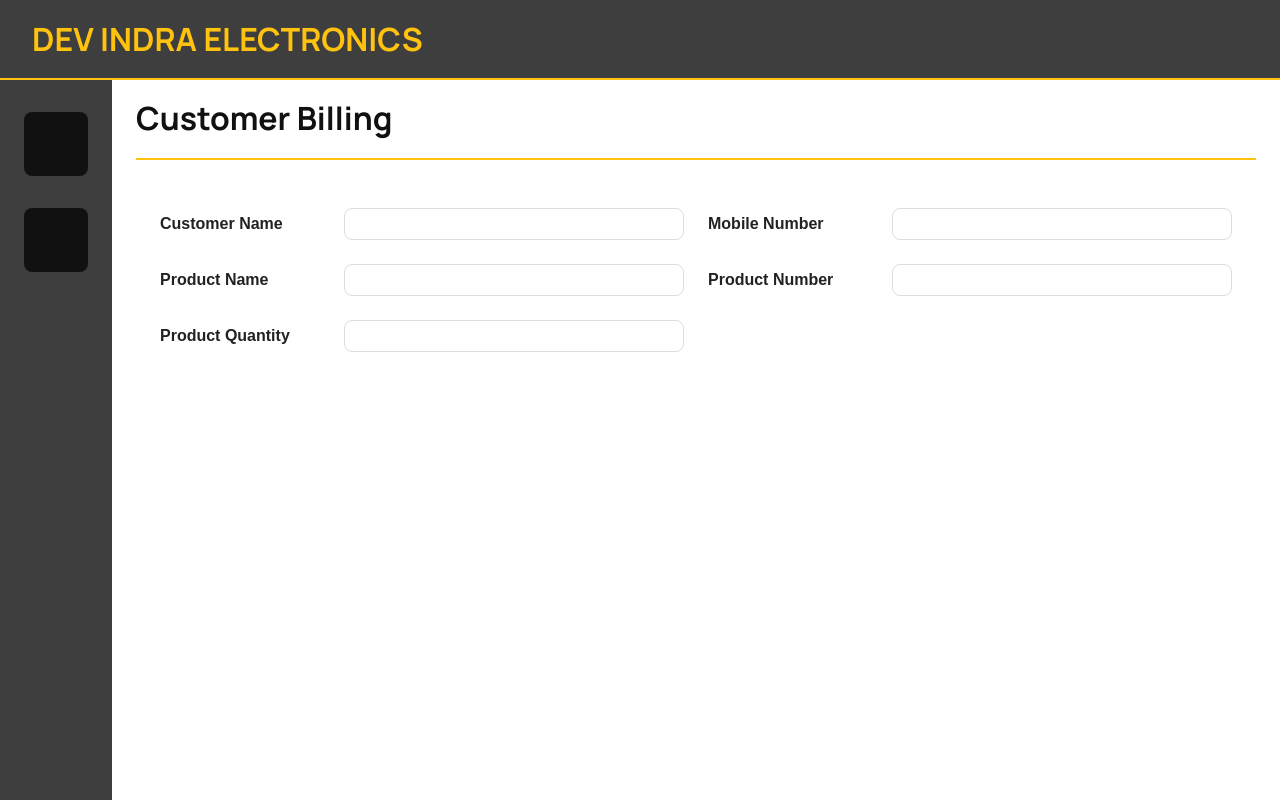
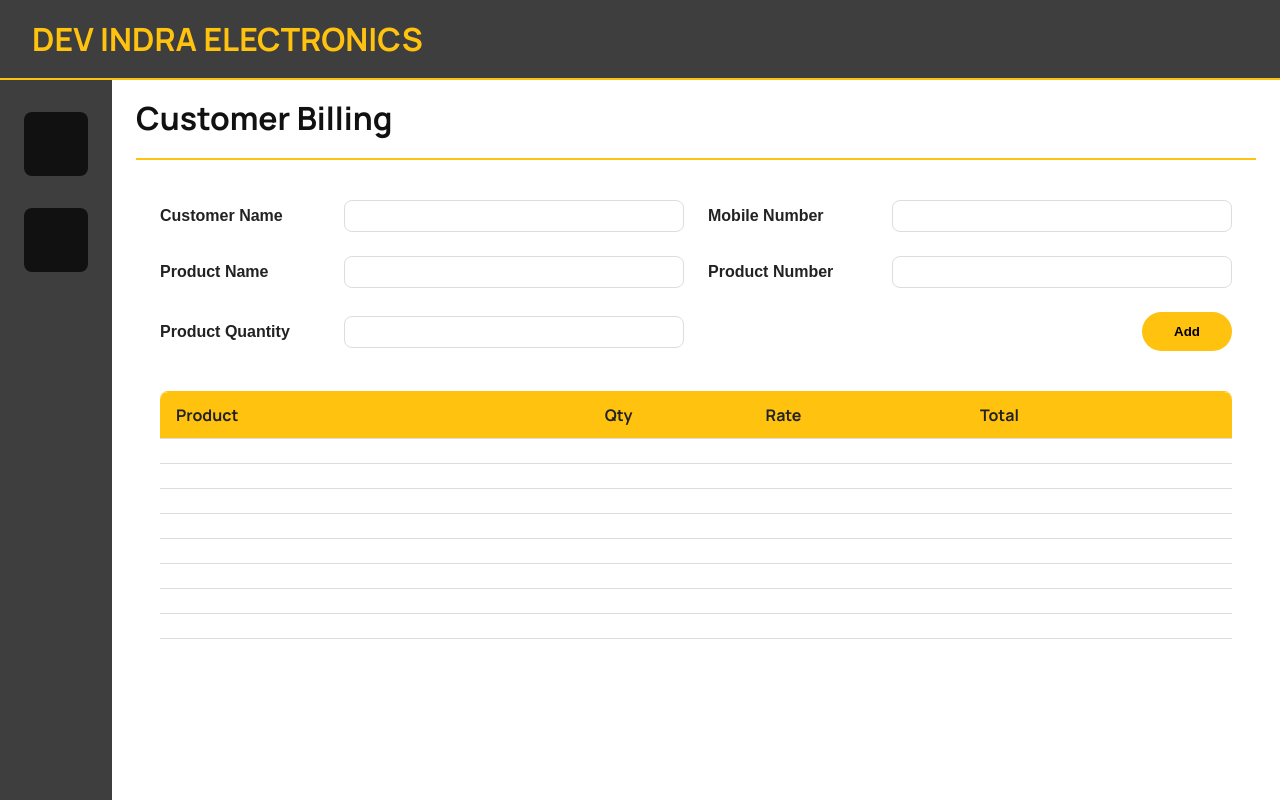
Before and after one commit to RahulKantKumar/shop-management-tool, a React (Vite) app: page /billing in a window 1280 px wide. Built offline with nearby package versions, Linux system fonts and the light colour scheme.

Commit message:
[#001]-Added table and add cta on the billing page.

```diff
--- /dev/null
+++ b/src/assets/ShopButton.scss
@@ -0,0 +1,25 @@
+$base-color: #ffc20f;
+$hover-color: #d6a108;
+$disabled-color: #f2e6a3;
+$text-color: #000000;
+
+.shop-button {
+    background-color: $base-color;
+    color: $text-color;
+    width: fit-content;
+    padding: 12px 32px;
+    border: none;
+    border-radius: 32px;
+    font-weight: 600;
+    cursor: pointer;
+    transition: background-color 0.3s ease;
+
+    &:hover:not(.disabled) {
+        background-color: $hover-color;
+    }
+
+    &.disabled {
+        background-color: $disabled-color;
+        cursor: not-allowed;
+    }
+}
--- /dev/null
+++ b/src/assets/ShopButton.tsx
@@ -0,0 +1,22 @@
+import React from 'react';
+import './ShopButton.scss';
+
+type ShopButtonProps = {
+  text: string;
+  onClick?: () => void;
+  disabled?: boolean;
+};
+
+const ShopButton: React.FC<ShopButtonProps> = ({ text, onClick, disabled = false }) => {
+  return (
+    <button
+      className={`shop-button${disabled ? ' disabled' : ''}`}
+      onClick={onClick}
+      disabled={disabled}
+    >
+      {text}
+    </button>
+  );
+};
+
+export default ShopButton;
--- /dev/null
+++ b/src/components/ShopTables.scss
@@ -0,0 +1,124 @@
+.shop-table-container {
+  width: 100%;
+  box-sizing: border-box;
+  overflow-y: auto;
+  overflow: hidden;
+  border-top: 1px solid #ffc20f;
+  border-radius: 8px 8px 0 0;
+
+  @media (max-width: 1024px) {
+
+  }
+
+  @media (max-width: 768px) {
+
+  }
+
+  @media (max-width: 600px) {
+
+  }
+}
+
+.shop-table {
+  width: 100%;
+  border-collapse: separate;
+  border-spacing: 0;
+
+  th, td {
+    padding: 12px 16px;
+    text-align: left;
+    border-bottom: 1px solid #ddd;
+  }
+
+  thead tr:first-child {
+    th:first-child {
+      border-top-left-radius: 8px;
+    }
+
+    th:last-child {
+      border-top-right-radius: 8px;
+    }
+  }
+
+  th {
+    background-color: #ffc20f;
+    font-weight: 600;
+    position: sticky;
+    top: 0;
+    z-index: 10;
+  }
+}
+
+.action-column {
+  width: 50px;
+  text-align: center;
+}
+
+.action-button {
+  background: none;
+  border: none;
+  cursor: pointer;
+  font-size: 16px;
+  padding: 4px;
+
+  &:hover {
+    opacity: 0.8;
+  }
+}
+
+/* Zebra striping */
+.even-row {
+  background-color: #ffffff;
+}
+
+.odd-row {
+  background-color: #403f3c; /* Matches BillingPage color scheme */
+}
+
+/* Responsive adjustments */
+@media (max-width: 600px) {
+  .shop-table {
+    display: block;
+
+    thead {
+      display: none;
+    }
+
+    tbody {
+      display: block;
+    }
+
+    tr {
+      display: block;
+      margin-bottom: 16px;
+      border: 1px solid #ddd;
+      border-radius: 8px;
+      padding: 12px;
+    }
+
+    td {
+      display: flex;
+      justify-content: space-between;
+      align-items: center;
+      padding: 8px;
+      border: none;
+      text-align: right;
+
+      &::before {
+        content: attr(data-label);
+        font-weight: 600;
+        margin-right: 16px;
+        text-align: left;
+      }
+    }
+
+    .action-column {
+      display: flex;
+      justify-content: flex-end;
+      width: 100%;
+      border-bottom: 1px solid #eee;
+      margin-bottom: 8px;
+      padding-bottom: 8px;
+    }
+  }
+}
--- /dev/null
+++ b/src/components/ShopTables.tsx
@@ -0,0 +1,37 @@
+import React from "react";
+import "./ShopTables.scss";
+
+type ShopTableProps = {
+  tableColumns: { key: string; header: string; width: string }[];
+};
+
+const ShopTable: React.FC<ShopTableProps> = ({ tableColumns }) => {
+  return (
+    <div className="shop-table-container">
+      <table className="shop-table">
+        <thead>
+          <tr>
+            {tableColumns.map((col) => (
+              <th key={col.key} style={{ width: col.width }}>
+                {col.header}
+              </th>
+            ))}
+          </tr>
+        </thead>
+        <tbody>
+          {[...Array(8)].map((_, idx) => (
+            <tr key={idx} className="empty-row">
+              {tableColumns.map((col) => (
+                <td key={col.key} data-label={col.header}>
+                  {/* Empty cell for styling and spacing */}
+                </td>
+              ))}
+            </tr>
+          ))}
+        </tbody>
+      </table>
+    </div>
+  );
+};
+
+export default ShopTable;
--- a/src/pages/BillingPage.scss
+++ b/src/pages/BillingPage.scss
@@ -17,8 +17,8 @@
         font-size: 32px;
         font-weight: 800;
         text-align: left;
-        margin: 0 24px 48px 24px;
-        box-sizing: border-box; // Added
+        margin: 0 24px 40px 24px;
+        box-sizing: border-box;
     }
 
     &__form-grid {
@@ -115,7 +115,11 @@
         }
     }
 
-    // Tablet (768px - 1024px)
+    &__table {
+        margin-top: 40px;
+        padding: 0 48px;
+    }
+
     @media (max-width: 1024px) {
         margin-left: 96px;
         width: calc(100% - 96px);
@@ -123,7 +127,6 @@
         margin-top: 72px;
     }
 
-    // Small Tablet (600px - 768px)
     @media (max-width: 768px) {
         margin-left: 80px;
         width: calc(100% - 80px);
@@ -131,7 +134,6 @@
         margin-top: 64px;
     }
 
-    // Mobile (< 600px)
     @media (max-width: 600px) {
         margin-left: 64px;
         width: calc(100% - 64px);
--- a/src/pages/BillingPage.tsx
+++ b/src/pages/BillingPage.tsx
@@ -1,25 +1,35 @@
+import "./BillingPage.scss";
 import { useState } from "react";
 import Header from "../components/Header";
 import LeftPanel from "../components/LeftPanel";
 import ShopInput from "../components/ShopInput";
-import "./BillingPage.scss";
+import ShopTables from "../components/ShopTables";
+import ShopButton from "../assets/ShopButton";
+
+const dummyProducts = [
+  { serialNumber: "SN-1001", productName: "Quantum Laptop Pro", quantity: 100, rate: 500 },
+  { serialNumber: "SN-1002", productName: "Quantum Laptop Air", quantity: 100, rate: 450 },
+  { serialNumber: "SN-2001", productName: "Nebula Smartphone X", quantity: 100, rate: 300 },
+  { serialNumber: "SN-2002", productName: "Nebula Smartphone Y", quantity: 100, rate: 280 },
+  { serialNumber: "SN-3001", productName: "Galaxy Tablet 10", quantity: 100, rate: 250 },
+  { serialNumber: "SN-3002", productName: "Galaxy Tablet 8", quantity: 100, rate: 220 },
+  { serialNumber: "SN-4001", productName: "Pulse Wireless Earbuds", quantity: 100, rate: 50 },
+  { serialNumber: "SN-4002", productName: "Pulse Wireless Headphones", quantity: 100, rate: 70 },
+  { serialNumber: "SN-5001", productName: "Aurora Smart Watch", quantity: 100, rate: 120 },
+  { serialNumber: "SN-5002", productName: "Aurora Fitness Tracker", quantity: 100, rate: 90 }
+];
+
 
 const BillingPage = () => {
   const [productInput, setProductInput] = useState("");
 
-  // Dummy product data (could come from API/context later)
-const dummyProducts = [
-  { serialNumber: "SN-1001", productName: "Quantum Laptop Pro" },
-  { serialNumber: "SN-1002", productName: "Quantum Laptop Air" },
-  { serialNumber: "SN-2001", productName: "Nebula Smartphone X" },
-  { serialNumber: "SN-2002", productName: "Nebula Smartphone Y" },
-  { serialNumber: "SN-3001", productName: "Galaxy Tablet 10" },
-  { serialNumber: "SN-3002", productName: "Galaxy Tablet 8" },
-  { serialNumber: "SN-4001", productName: "Pulse Wireless Earbuds" },
-  { serialNumber: "SN-4002", productName: "Pulse Wireless Headphones" },
-  { serialNumber: "SN-5001", productName: "Aurora Smart Watch" },
-  { serialNumber: "SN-5002", productName: "Aurora Fitness Tracker" }
-];
+  const tableColumns = [
+    { key: 'product', header: 'Product', width: '40%' },
+    { key: 'quantity', header: 'Qty', width: '15%' },
+    { key: 'rate', header: 'Rate', width: '20%' },
+    { key: 'total', header: 'Total', width: '25%' }
+  ]
+
 
   // Filter and sort products based on input
   const filteredProducts = productInput
@@ -74,6 +84,16 @@ const dummyProducts = [
             elementType={"quantity"}
             labelText={"Product Quantity"}
           />
+          <ShopButton
+            text={"Add"}
+            disabled={false}
+            onClick={() => alert('Added!')}
+          />
+        </div>
+        <div className="billingPage__table">
+          <ShopTables
+            tableColumns={tableColumns}
+          />
         </div>
       </div>
     </div>
```
